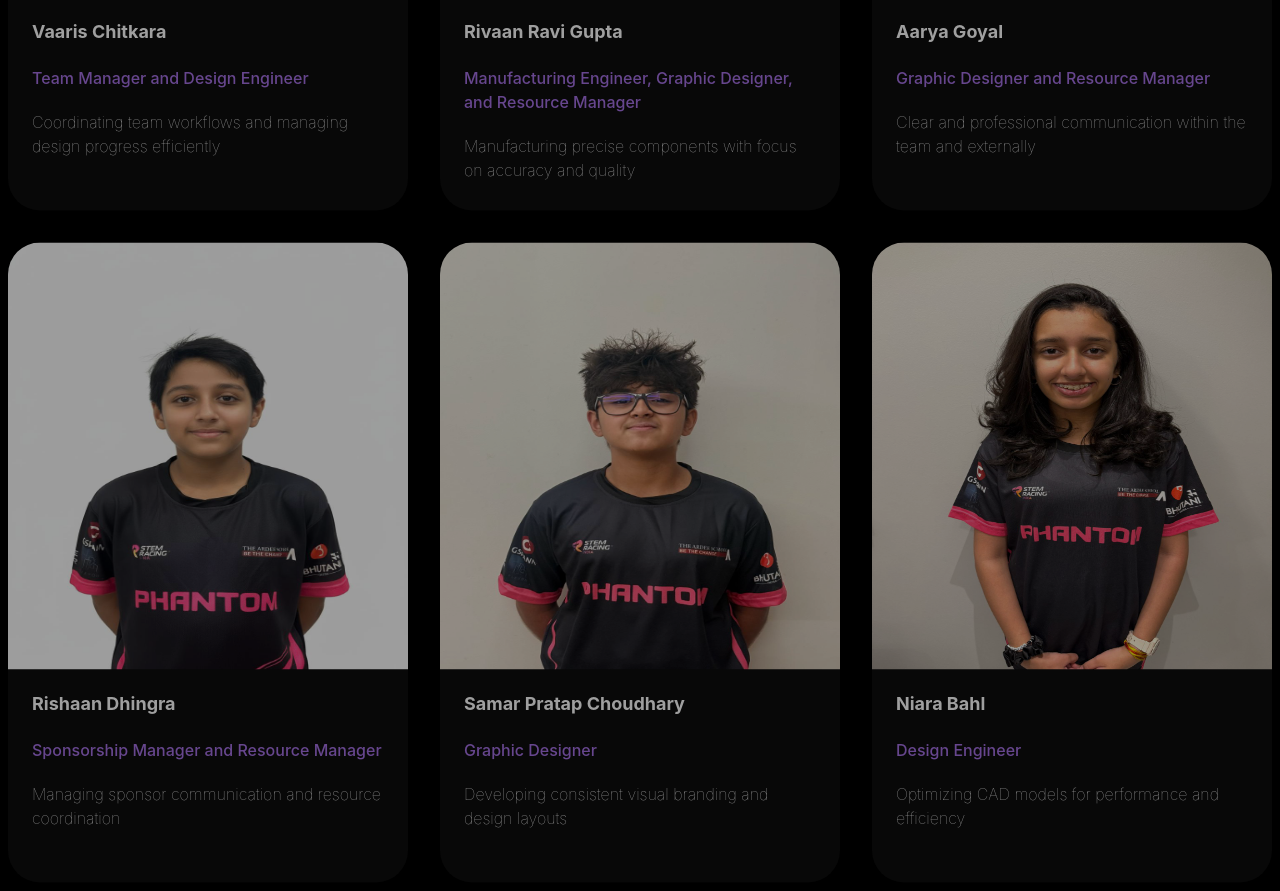
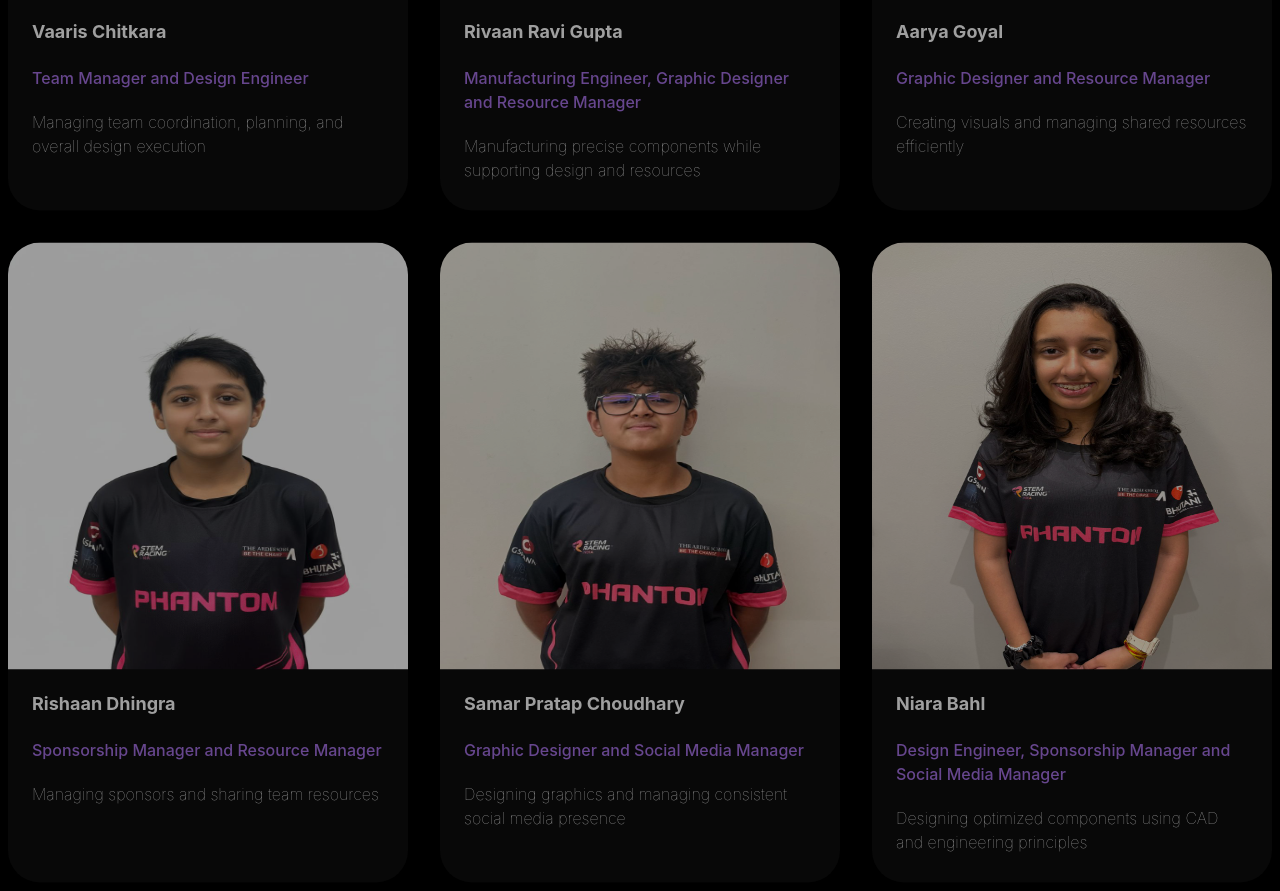
Before and after one commit to vaaris16/phantom_web, a React (Vite) app: page /team in a window 1280 px wide. Shown: the part 829-1720 px from the top of the page. Built offline with nearby package versions, Linux system fonts and the light colour scheme.

Commit message:
changed some team info

```diff
--- a/src/constants/index.ts
+++ b/src/constants/index.ts
@@ -56,41 +56,40 @@ export const FlashCardsList = [
 export const TeamData = [
   {
     name: "Vaaris Chitkara",
-    skill:
-      "Coordinating team workflows and managing design progress efficiently",
+    skill: "Managing team coordination, planning, and overall design execution",
     role: "Team Manager and Design Engineer",
     image: "/images/Team/vaaris.jpeg",
   },
   {
     name: "Rivaan Ravi Gupta",
     skill:
-      "Manufacturing precise components with focus on accuracy and quality",
-    role: "Manufacturing Engineer, Graphic Designer, and Resource Manager",
+      "Manufacturing precise components while supporting design and resources",
+    role: "Manufacturing Engineer, Graphic Designer and Resource Manager",
     image: "/images/Team/rivaan.jpeg",
   },
   {
     name: "Aarya Goyal",
-    skill:
-      "Clear and professional communication within the team and externally",
+    skill: "Creating visuals and managing shared resources efficiently",
     role: "Graphic Designer and Resource Manager",
     image: "/images/Team/aarya.jpeg",
   },
   {
     name: "Rishaan Dhingra",
-    skill: "Managing sponsor communication and resource coordination",
+    skill: "Managing sponsors and sharing team resources",
     role: "Sponsorship Manager and Resource Manager",
     image: "/images/Team/rishaan.jpeg",
   },
   {
     name: "Samar Pratap Choudhary",
-    skill: "Developing consistent visual branding and design layouts",
-    role: "Graphic Designer",
+    skill: "Designing graphics and managing consistent social media presence",
+    role: "Graphic Designer and Social Media Manager",
     image: "/images/Team/samar.jpeg",
   },
   {
     name: "Niara Bahl",
-    skill: "Optimizing CAD models for performance and efficiency",
-    role: "Design Engineer",
+    skill:
+      "Designing optimized components using CAD and engineering principles",
+    role: "Design Engineer, Sponsorship Manager and Social Media Manager",
     image: "/images/Team/niara.jpeg",
   },
 ];
```
